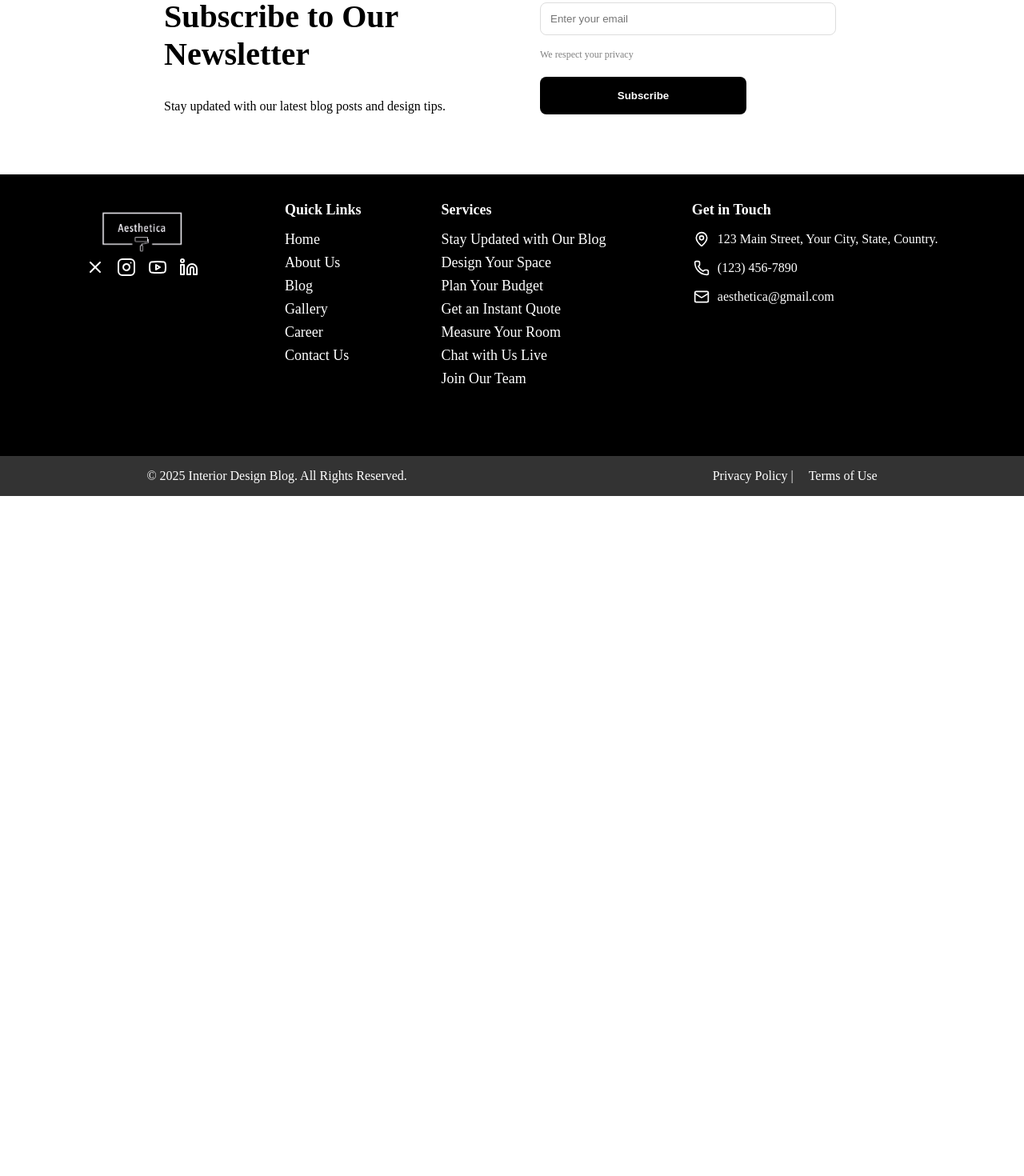
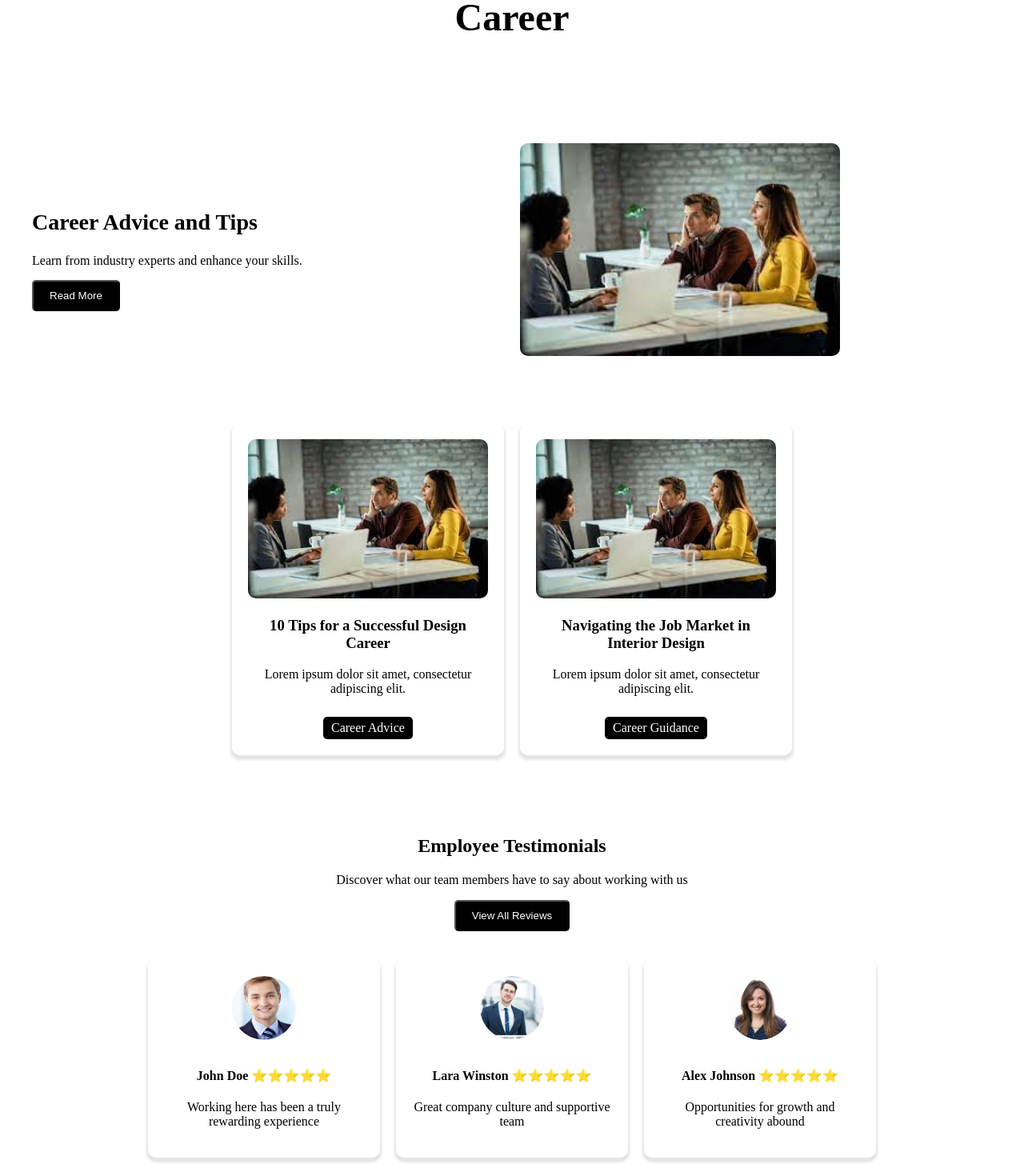
Before and after one commit to ShrutiChavda/Aesthetica, a React (Vite) app in the folder FRONTEND/: page /career in a window 1280 px wide. Shown: the part 180-1650 px from the top of the page at 80% size. Before the commit the page ends 800 px from the top, so only its background shows below. Built offline with nearby package versions, Linux system fonts and the light colour scheme.

Commit message:
start builing career page

```diff
--- a/FRONTEND/src/assets/css/LandingPage.css
+++ b/FRONTEND/src/assets/css/LandingPage.css
@@ -942,3 +942,137 @@ body, html {
     grid-template-columns: repeat(1, 1fr); /* 1 column on mobile */
   }
 }
+
+
+/* Carrer section */
+/* Global Styles */
+.career-container {
+  font-family: 'Arial', sans-serif;
+  color: black;
+  background-color: white;
+  padding: 20px;
+}
+
+/* Hero Section */
+.career-hero {
+  text-align: center;
+  padding: 50px 0;
+  font-size: 32px;
+  font-weight: bold;
+}
+
+/* Career Advice Section */
+.career-advice {
+  display: flex;
+  justify-content: space-between;
+  align-items: center;
+  padding: 40px;
+  gap: 20px;
+}
+
+.career-advice-text {
+  flex: 1;
+}
+
+.career-advice-text h2 {
+  font-size: 28px;
+  font-weight: bold;
+}
+
+.career-advice-text p {
+  font-size: 16px;
+  margin-bottom: 15px;
+}
+
+.read-more {
+  background-color: black;
+  color: white;
+  padding: 10px 20px;
+  border-radius: 5px;
+}
+
+.career-advice-image {
+  flex: 1;
+}
+
+.career-advice-image img {
+  width: 100%;
+  max-width: 400px;
+  border-radius: 10px;
+}
+
+/* Blog Section */
+.career-blog {
+  display: flex;
+  justify-content: center;
+  gap: 20px;
+  margin: 40px 0;
+}
+
+.blog-card {
+  width: 300px;
+  text-align: center;
+}
+
+.blog-card img {
+  width: 100%;
+  border-radius: 10px;
+}
+
+.blog-category {
+  display: inline-block;
+  background-color: black;
+  color: white;
+  padding: 5px 10px;
+  border-radius: 5px;
+  margin-top: 10px;
+}
+
+/* Employee Testimonials */
+.employee-testimonials {
+  text-align: center;
+  padding: 40px;
+}
+
+.testimonial-grid {
+  display: flex;
+  justify-content: center;
+  gap: 20px;
+  flex-wrap: wrap;
+}
+
+.testimonial-card {
+  width: 250px;
+  text-align: center;
+  padding: 20px;
+}
+
+.testimonial-img {
+  width: 80px;
+  height: 80px;
+  border-radius: 50%;
+  margin-bottom: 10px;
+}
+.view-all {
+  background-color: black;
+  color: white;
+  padding: 10px 20px;
+  border-radius: 5px;
+}
+/* Responsive */
+@media (max-width: 768px) {
+  .career-advice {
+    flex-direction: column;
+    text-align: center;
+  }
+
+  .career-blog {
+    flex-direction: column;
+    align-items: center;
+  }
+
+  .testimonial-grid {
+    flex-direction: column;
+    align-items: center;
+  }
+}
--- a/FRONTEND/src/pages/Career.jsx
+++ b/FRONTEND/src/pages/Career.jsx
@@ -13,21 +13,86 @@ import logo1 from "../../src/assets/images/logo1.png";
 import { Link } from "react-router-dom";
 // import Navbar from "../components/Navbar";
 // import Footer from "../components/Footer";
+import careerImage from "../../src/assets/images/career.jpg";    //Images for career section
+import user1 from "../../src/assets/images/team1.png";
+import user2 from "../../src/assets/images/team2.png";
+import user3 from "../../src/assets/images/team3.png";
 
-const Slideshow = () => {
-    const settings = {
-        dots: true,
-        infinite: true,
-        speed: 1000,
-        slidesToShow: 1,
-        slidesToScroll: 1,
-        autoplay: true,
-        autoplaySpeed: 3000,
-        arrows: false,
-    };
+
+const Career = () => {
+
 
     return (
       <div className="font-sans text-black bg-white">
+
+ {/* Career Section */}
+       {/* Hero Section */}
+       <section className="career-hero">
+        <h1>Career</h1>
+      </section>
+
+      {/* Career Advice Section */}
+      <section className="career-advice">
+        <div className="career-advice-text">
+          <h2>Career Advice and Tips</h2>
+          <p>Learn from industry experts and enhance your skills.</p>
+          <Button className="read-more">Read More</Button>
+        </div>
+        <div className="career-advice-image">
+          <img src={careerImage} alt="Career Advice" />
+        </div>
+      </section>
+
+      {/* Blog Section */}
+      <section className="career-blog">
+        <Card className="blog-card">
+          <img src={careerImage} alt="Career Tip" />
+          <CardContent>
+            <h3>10 Tips for a Successful Design Career</h3>
+            <p>Lorem ipsum dolor sit amet, consectetur adipiscing elit.</p>
+            <span className="blog-category">Career Advice</span>
+          </CardContent>
+        </Card>
+        <Card className="blog-card">
+          <img src={careerImage} alt="Job Market" />
+          <CardContent>
+            <h3>Navigating the Job Market in Interior Design</h3>
+            <p>Lorem ipsum dolor sit amet, consectetur adipiscing elit.</p>
+            <span className="blog-category">Career Guidance</span>
+          </CardContent>
+        </Card>
+      </section>
+
+      {/* Employee Testimonials */}
+      <section className="employee-testimonials">
+        <h2>Employee Testimonials</h2>
+        <p>Discover what our team members have to say about working with us</p>
+        <Button className="view-all">View All Reviews</Button>
+        <br /><br /><br />
+        <div className="testimonial-grid">
+          <Card className="testimonial-card">
+            <img src={user1} alt="John Doe" className="testimonial-img" />
+            <CardContent>
+              <h4>John Doe ⭐⭐⭐⭐⭐</h4>
+              <p>Working here has been a truly rewarding experience</p>
+            </CardContent>
+          </Card>
+          <Card className="testimonial-card">
+            <img src={user2} alt="Lara Winston" className="testimonial-img" />
+            <CardContent>
+              <h4>Lara Winston ⭐⭐⭐⭐⭐</h4>
+              <p>Great company culture and supportive team</p>
+            </CardContent>
+          </Card>
+          <Card className="testimonial-card">
+            <img src={user3} alt="Alex Johnson" className="testimonial-img" />
+            <CardContent>
+              <h4>Alex Johnson ⭐⭐⭐⭐⭐</h4>
+              <p>Opportunities for growth and creativity abound</p>
+            </CardContent>
+          </Card>
+        </div>
+      </section>
 
 {/* Newsletter Section */}
 <section className="newsletter">
@@ -53,4 +118,4 @@ const Slideshow = () => {
 
   );
 };
-export default Slideshow;
+export default Career;
--- a/FRONTEND/src/pages/Gallery.jsx
+++ b/FRONTEND/src/pages/Gallery.jsx
@@ -1,4 +1,3 @@
-
 import Card from 'react-bootstrap/Card';
 import CardGroup from 'react-bootstrap/CardGroup';
 
--- a/FRONTEND/src/pages/Home.jsx
+++ b/FRONTEND/src/pages/Home.jsx
@@ -18,11 +18,10 @@ const Slideshow = () => {
     const settings = {
         dots: true,
         infinite: true,
-        speed: 1000,
         slidesToShow: 1,
         slidesToScroll: 1,
         autoplay: true,
-        autoplaySpeed: 3000,
+        autoplaySpeed: 5000,
         arrows: false,
     };
 
```
Also changed, not shown: FRONTEND/src/assets/images/career.jpg (added).
